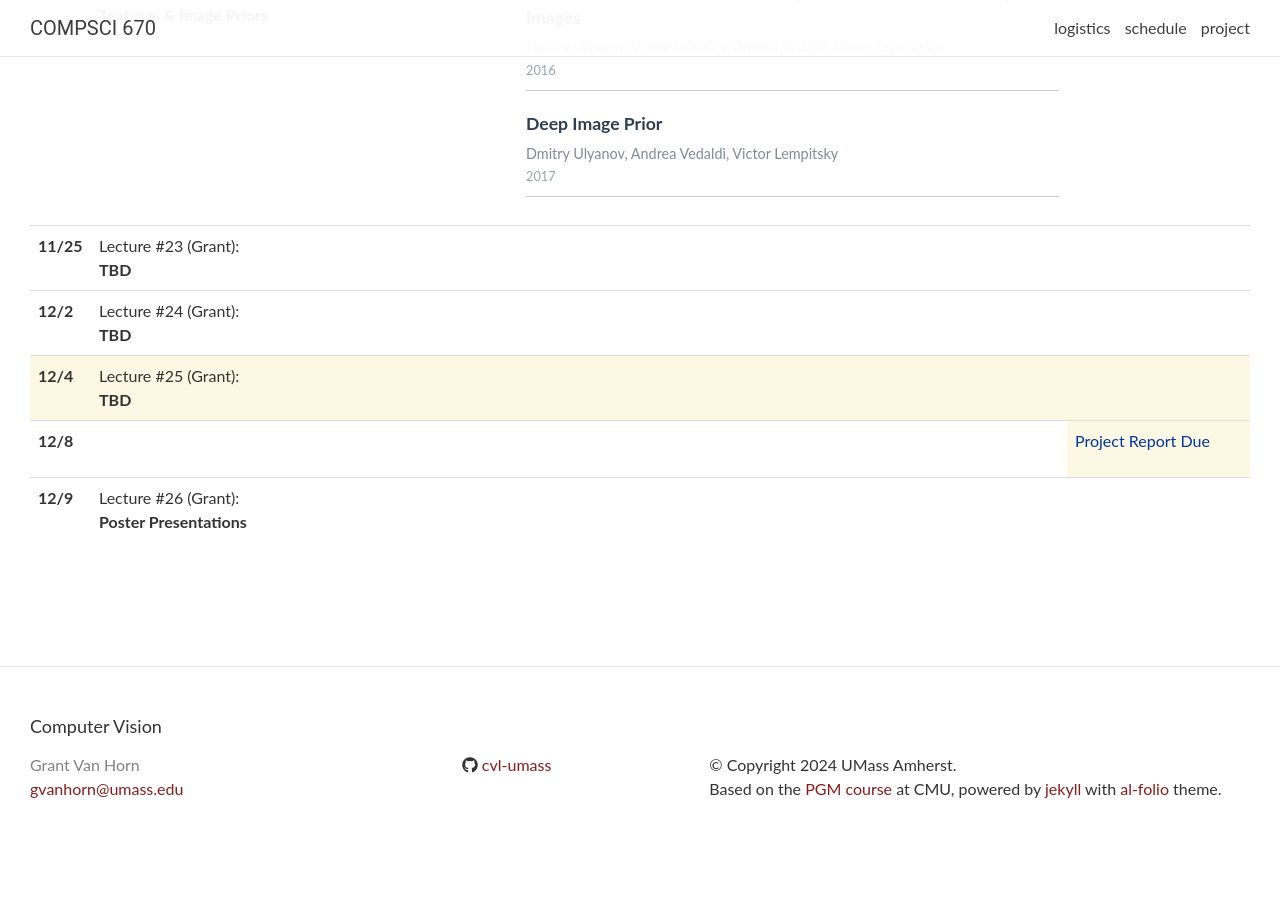
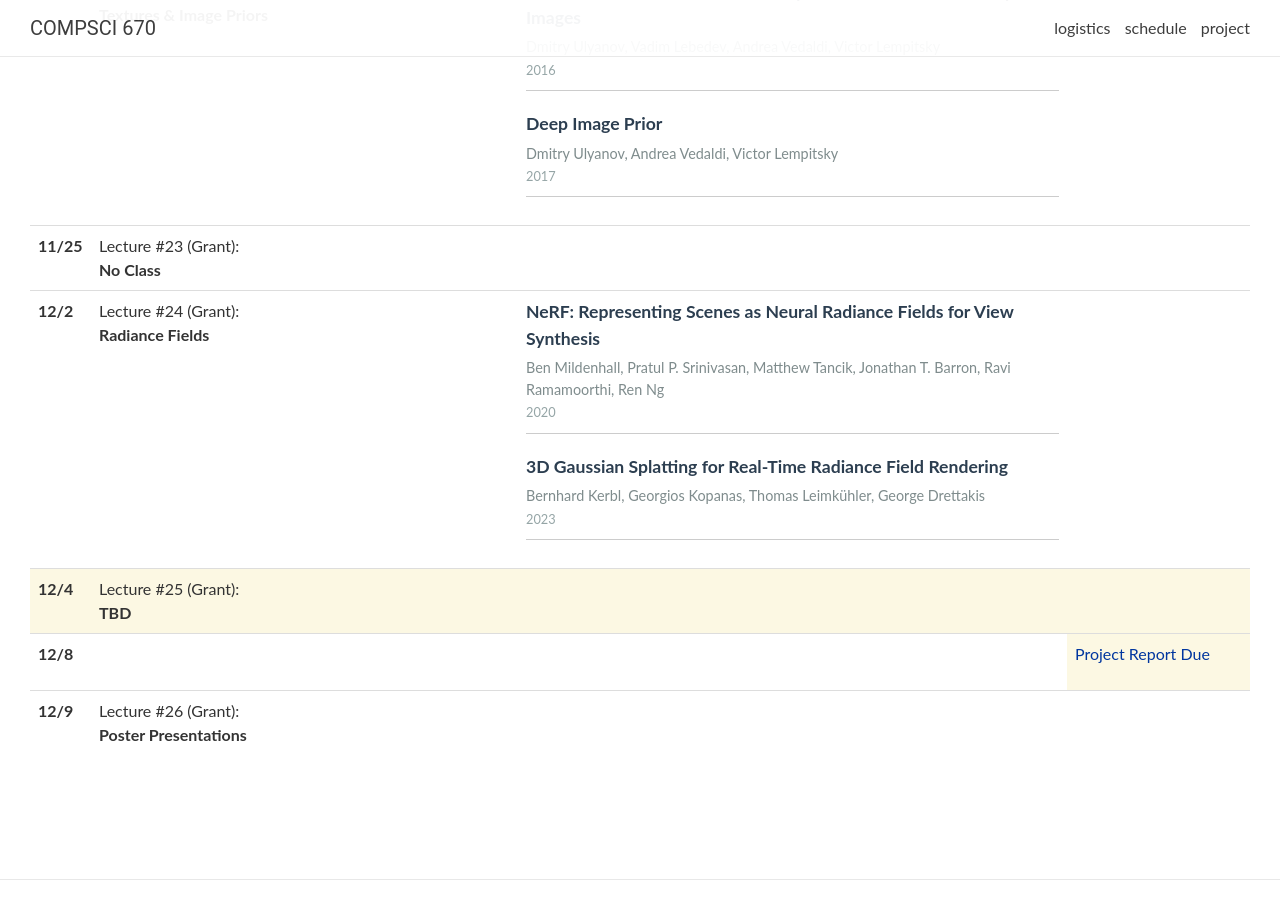
Before and after one commit to cvl-umass/compsci670-fall-2024, a Jekyll site: the page built from _pages/schedule.md, in a window 1280 px wide and 900 px high, scrolled down 5169 px. Built offline with Jekyll 4.4.1, drawn with Linux system fonts in a browser that asks for light colours; nearby versions of some CDN libraries; comment, search, counter and statistics services are not loaded; before the commit the page ends 6031 px from its top, so only the background shows below that.

Commit message:
updating readings

```diff
--- a/_data/schedule.yml
+++ b/_data/schedule.yml
@@ -248,11 +248,20 @@
 
 - date: 11/25
   lecturer: Grant
-  title: <strong>TBD</strong>
+  title: <strong>No Class</strong>
 
 - date: 12/2
   lecturer: Grant
-  title: <strong>TBD</strong>
+  title: <strong>Radiance Fields</strong>
+  readings:
+    - title: "NeRF: Representing Scenes as Neural Radiance Fields for View Synthesis"
+      url: https://arxiv.org/abs/2003.08934
+      authors: "Ben Mildenhall, Pratul P. Srinivasan, Matthew Tancik, Jonathan T. Barron, Ravi Ramamoorthi, Ren Ng"
+      year: 2020
+    - title: "3D Gaussian Splatting for Real-Time Radiance Field Rendering"
+      url: https://arxiv.org/abs/2308.04079
+      authors: "Bernhard Kerbl, Georgios Kopanas, Thomas Leimkühler, George Drettakis"
+      year: 2023
 
 - date: 12/4
   lecturer: Grant
```
